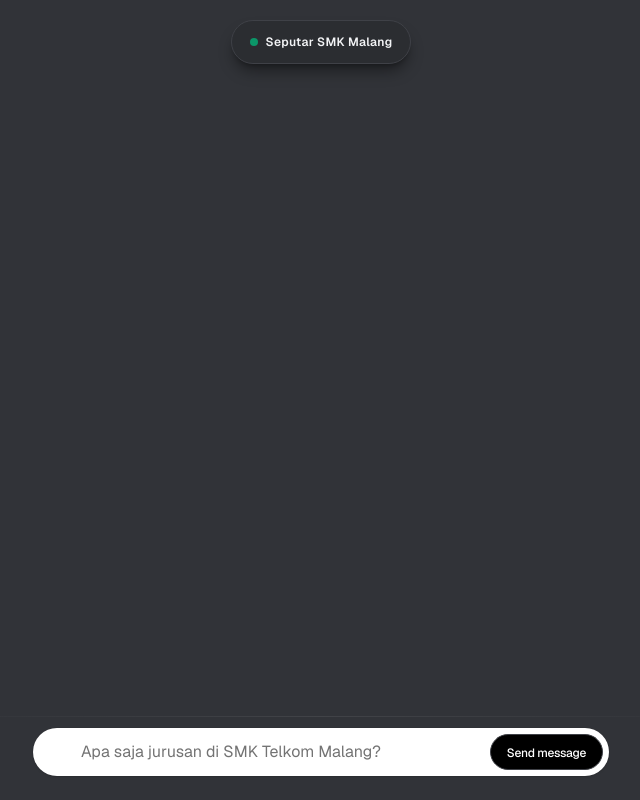
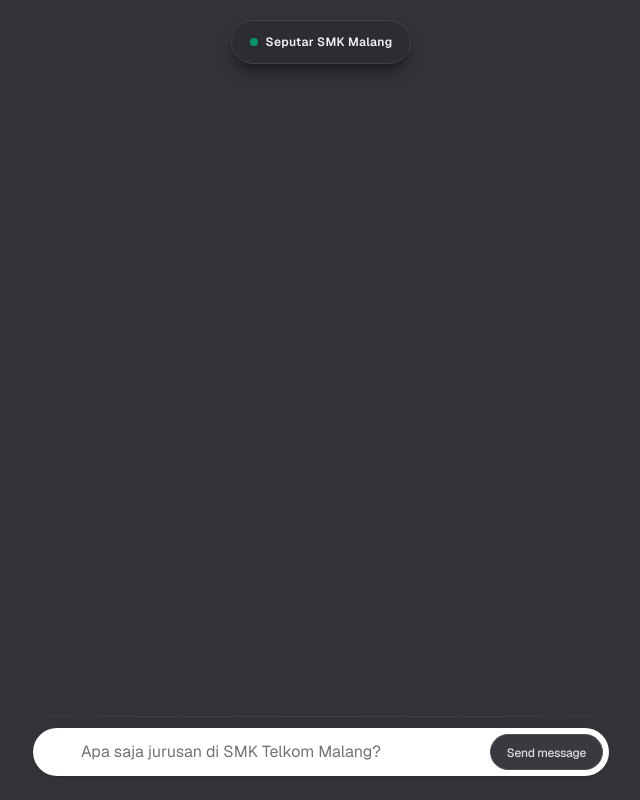
Before and after one commit to sandro-rahadian/CHATBOT-AI, a Next.js app: page / in a window 1280 px wide. Shown: the whole page, without its empty margins (319-959 px from the left). Built offline with nearby package versions, Linux system fonts and the light colour scheme.

Commit message:
style: change send message button to match gray theme

```diff
--- a/components/ui/placeholders-and-vanish-input.tsx
+++ b/components/ui/placeholders-and-vanish-input.tsx
@@ -216,7 +216,7 @@ export function PlaceholdersAndVanishInput({
       <Button
         disabled={!value || animating}
         type="submit"
-        className="absolute right-1.5 top-1/2 -translate-y-1/2 z-50 min-w-0 sm:min-w-[110px] h-9 px-3.5 sm:px-4 rounded-full bg-black hover:bg-neutral-900 text-white border border-[#3f4147] hover:ring-2 hover:ring-neutral-700 dark:ring-offset-black disabled:opacity-40 disabled:cursor-not-allowed disabled:pointer-events-none transition duration-200"
+        className="absolute right-1.5 top-1/2 -translate-y-1/2 z-50 min-w-0 sm:min-w-[110px] h-9 px-3.5 sm:px-4 rounded-full bg-[#383a40] hover:bg-[#404249] active:bg-[#313338] text-[#dbdee1] hover:text-white border border-[#4e5058] shadow-sm disabled:opacity-40 disabled:cursor-not-allowed disabled:pointer-events-none transition-all duration-200"
       >
         <span className="text-xs font-medium tracking-tight">Send message</span>
       </Button>
```
